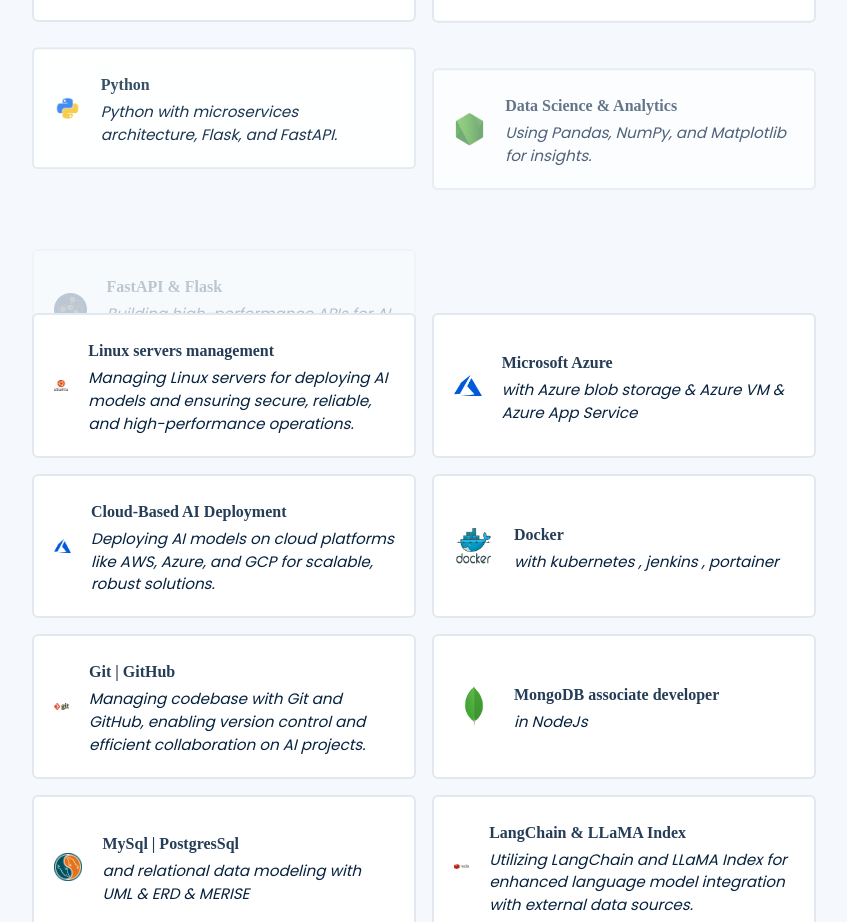
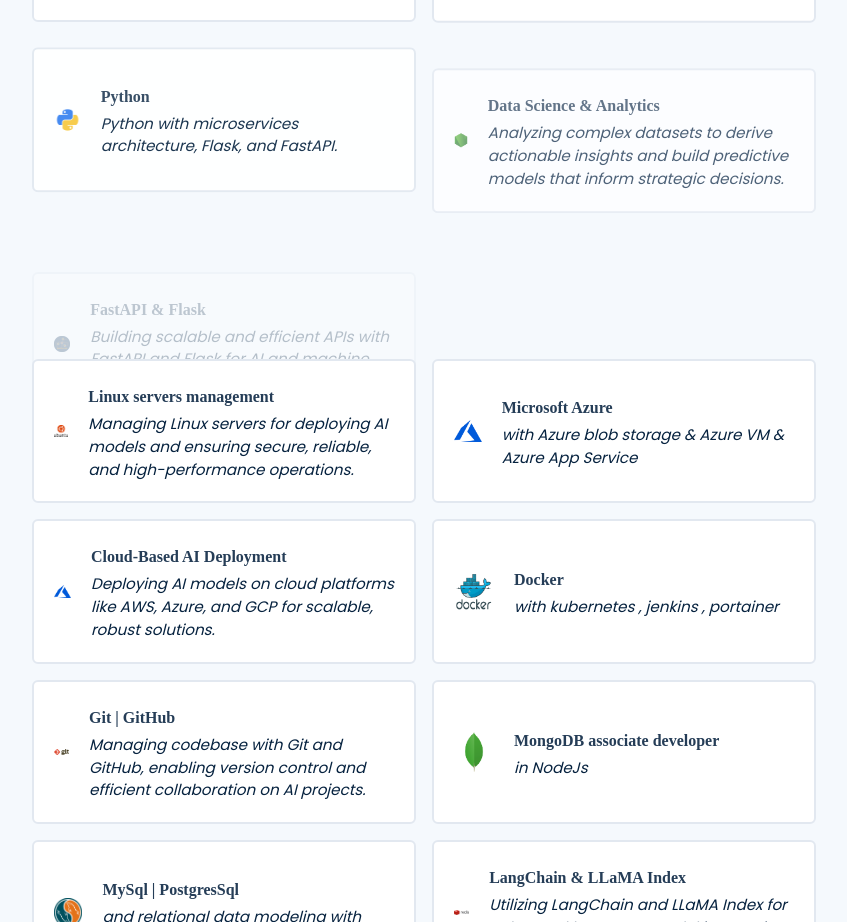
Before and after one commit to sial-sanwal/SanwalKhan-AI-Portfolio, a React (Vite) app: page / in a window 1280 px wide. Shown: the part 1786-2708 px from the top of the page, without its empty margins (216-1063 px from the left). Built offline with nearby package versions, Linux system fonts and the light colour scheme; a web font is replaced by a local one.

Commit message:
adding DS paragrapgh

```diff
--- a/src/Content.js
+++ b/src/Content.js
@@ -152,10 +152,10 @@
             }, {
                 name: "Python", para: "Python with microservices architecture, Flask, and FastAPI.", logo: python,
             }, {
-                name: "Data Science & Analytics", para: "Using Pandas, NumPy, and Matplotlib for insights.", logo: nodejs,
+                name: "Data Science & Analytics", para: "Analyzing complex datasets to derive actionable insights and build predictive models that inform strategic decisions.", logo: nodejs,
             }, {
                 name: "FastAPI & Flask",
-                para: "Building high-performance APIs for AI services.",
+                para: "Building scalable and efficient APIs with FastAPI and Flask for AI and machine learning applications.",
                 logo: datastructure,
             }, {
                 name: "Spring",
```
